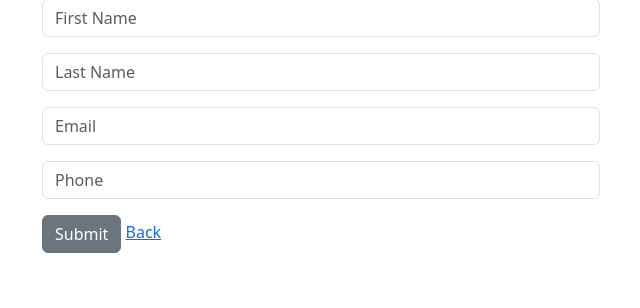
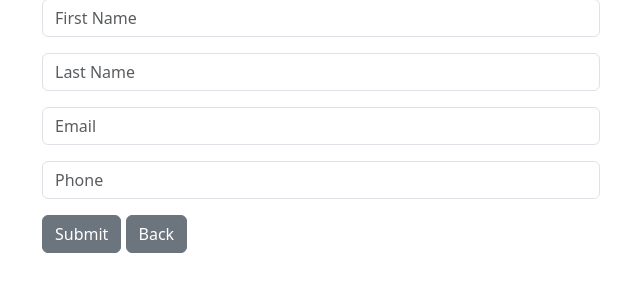
Before and after one commit to 4YRUS/CRM-website-Django, a Django app: page /add/ in a window 1280 px wide. Shown: the part 161-469 px from the top of the page, without its empty margins (319-959 px from the left). Run offline with Django 5.2, Linux system fonts and the light colour scheme; a user stored in the database is signed in.

Commit message:
second commit

```diff
--- a/website/templates/add_record.html
+++ b/website/templates/add_record.html
@@ -9,8 +9,9 @@
 		{% csrf_token %}
 		{{ form.as_p }}
 		<button type='submit' class="btn btn-secondary">Submit</button>
-		<a href="{% url 'home' %} class='btn btn-secondary' ">Back</a>
+		<a href="{% url 'home' %}" class='btn btn-secondary'>Back</a>
 	</form>
+
 <div>
 
 {% endblock %}
```
Also changed, not shown: db.sqlite3.
